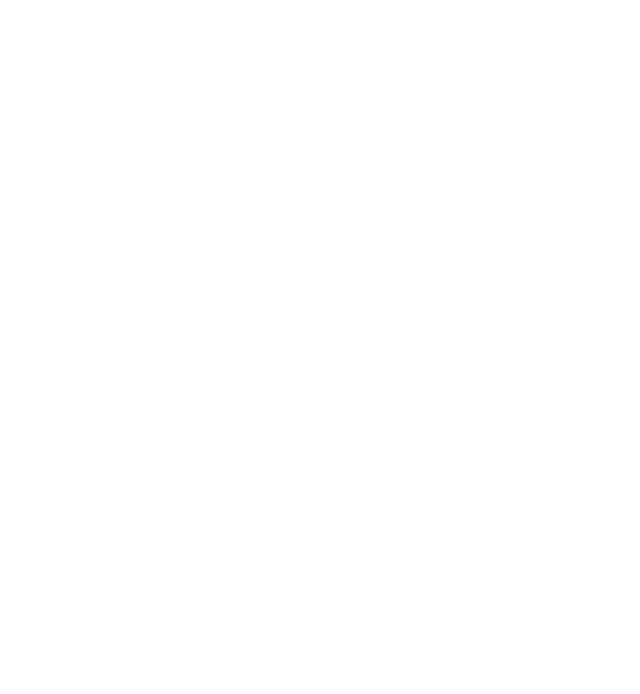
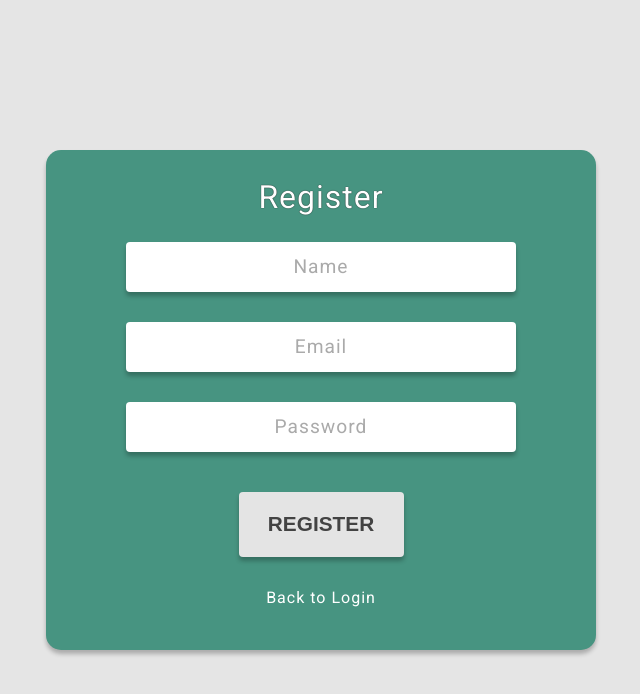
Before and after one commit to tmavrin/project-manager, an Angular app: page /register in a window 1280 px wide. Before the commit this address led to /. Shown: the top 694 px of the page, without its empty margins (319-959 px from the left). Built offline with nearby package versions, Linux system fonts and the light colour scheme.

Commit message:
register

```diff
--- a/src/app/app.module.ts
+++ b/src/app/app.module.ts
@@ -19,6 +19,7 @@
 import { MatNativeDateModule, MatRippleModule } from '@angular/material/core';
 import { UserSelectionDialogComponent } from './components/user-selection-dialog/user-selection-dialog.component';
 import { RegisterComponent } from './pages/register/register.component';
+import { MatSnackBarModule } from '@angular/material/snack-bar';
 
 @NgModule({
   declarations: [
@@ -41,7 +42,8 @@
     DragDropModule,
     MatDialogModule,
     MatDatepickerModule,
-    MatNativeDateModule
+    MatNativeDateModule,
+    MatSnackBarModule
   ],
   providers: [
     {
--- a/src/app/pages/login/login.component.html
+++ b/src/app/pages/login/login.component.html
@@ -4,6 +4,6 @@
     <input formControlName="email" type="text" placeholder="Email">
     <input formControlName="pass" type="password" placeholder="Password">
     <button (click)="onLoginButton()">LOGIN</button>
-    <p routerLink="/home">Need An Account? Register Here!</p>
+    <p routerLink="/register">Need An Account? Register Here!</p>
   </form>
 </div>
--- a/src/app/pages/login/login.component.scss
+++ b/src/app/pages/login/login.component.scss
@@ -19,6 +19,7 @@
       font-size: 2em;
       margin: 5% 0 2% 0;
       text-shadow: 0px 0px 1px #000000;
+      font-weight: normal;
     }
 
     input {
@@ -49,5 +50,10 @@
       background: #e4e4e4;
       box-shadow: 0px 4px 4px #00000040;
     }
+
+    p:hover,
+    button:hover {
+      cursor: pointer;
+    }
   }
 }
--- a/src/app/pages/register/register.component.html
+++ b/src/app/pages/register/register.component.html
@@ -1 +1,10 @@
-<p>register works!</p>
+<div class="register-page">
+  <form [formGroup]="registerForm" class="register-form">
+    <h2>Register</h2>
+    <input formControlName="name" type="text" placeholder="Name">
+    <input formControlName="email" type="text" placeholder="Email">
+    <input formControlName="pass" type="password" placeholder="Password">
+    <button (click)="onRegisterButton()">REGISTER</button>
+    <p routerLink="/login">Back to Login</p>
+  </form>
+</div>
--- a/src/app/pages/register/register.component.scss
+++ b/src/app/pages/register/register.component.scss
@@ -0,0 +1,60 @@
+.register-page {
+  width: 100vw;
+  height: 100vh;
+  background: #E5E5E5;
+  display: flex;
+  justify-content: center;
+  align-items: center;
+
+  .register-form {
+    overflow: hidden;
+    width: 550px;
+    height: 500px;
+    background: #479481;
+    border-radius: 15px;
+    color: white;
+    text-align: center;
+    box-shadow: 0px 4px 4px rgba(0, 0, 0, 0.25);
+
+    h2 {
+      font-size: 2em;
+      margin: 5% 0 2% 0;
+      text-shadow: 0px 0px 1px #000000;
+      font-weight: normal;
+    }
+
+    input {
+      color: #434343;
+      margin: 15px 0;
+      text-align: center;
+      height: 50px;
+      width: 350px;
+      border: none;
+      border-radius: 4px;
+      box-shadow: 0px 4px 4px #00000040;
+      font-size: 1.2em;
+    }
+
+    input::placeholder {
+      color: #aaaaaa;
+    }
+
+    button {
+      margin: 25px auto 15px auto;
+      border: 0;
+      width: 30%;
+      height: 13%;
+      font-weight: bold;
+      font-size: 1.3em;
+      color: #434343;
+      border-radius: 4px;
+      background: #e4e4e4;
+      box-shadow: 0px 4px 4px #00000040;
+    }
+
+    p:hover,
+    button:hover {
+      cursor: pointer;
+    }
+  }
+}
--- a/src/app/pages/register/register.component.ts
+++ b/src/app/pages/register/register.component.ts
@@ -1,4 +1,8 @@
 import { Component, OnInit } from '@angular/core';
+import { FormGroup, FormBuilder, Validators } from '@angular/forms';
+import { AuthService } from 'src/app/services/user/auth.service';
+import { Router } from '@angular/router';
+import { MatSnackBar } from '@angular/material/snack-bar';
 
 @Component({
   selector: 'app-register',
@@ -6,10 +10,48 @@
   styleUrls: ['./register.component.scss']
 })
 export class RegisterComponent implements OnInit {
+  registerForm: FormGroup;
+  invalidRegister: boolean;
 
-  constructor() { }
-
-  ngOnInit() {
+  constructor(private formBuilder: FormBuilder, private authService: AuthService, private router: Router, private snackBar: MatSnackBar) {
+    this.registerForm = this.formBuilder.group({
+      email: ['', Validators.compose([Validators.required, Validators.email])],
+      pass: ['', Validators.compose([Validators.required, Validators.minLength(1)])],
+      name: ['', Validators.required]
+    });
   }
 
+  ngOnInit() {}
+
+
+  onRegisterButton() {
+    if (this.registerForm.valid) {
+      const email = this.registerForm.getRawValue().email;
+      const password = this.registerForm.getRawValue().pass;
+      this.authService.register(email, password, name).then(
+        successs => {
+          this.invalidRegister = false;
+          const snack = this.snackBar.open('Register Successful');
+          setTimeout(() => {
+            snack.dismiss();
+            this.router.navigateByUrl('/login');
+          }, 1500);
+
+        },
+        rejected => {
+          this.invalidRegister = true;
+          const snack = this.snackBar.open('Register Failed');
+          setTimeout(() => {
+            snack.dismiss();
+          }, 1500);
+        }
+      );
+    } else {
+      console.log('Invalid Register');
+      const snack = this.snackBar.open('Register Failed');
+      setTimeout(() => {
+        snack.dismiss();
+      }, 5000);
+    }
+  }
 }
--- a/src/app/services/user/auth.service.ts
+++ b/src/app/services/user/auth.service.ts
@@ -45,6 +45,33 @@
         );
     });
   }
+
+  public register(email: string, password: string, name: string): Promise<any> {
+
+    return new Promise((resolve, reject) => {
+      this.http
+        .post(serverConfig.apiAddress + '/register', {id: '', name, email, password})
+        .toPromise()
+        .then(
+          (data: any) => {
+            console.log(data);
+            if (data.status === 'failure') {
+              this.isAuthenticated = false;
+              reject('Invalid login info. No user with credentials found');
+            } else {
+              this.isAuthenticated = true;
+              resolve(data.response);
+            }
+          },
+          (error: HttpErrorResponse) => {
+            // Unauthorized or other errors
+            this.isAuthenticated = false;
+            console.log(error);
+            reject(error);
+          }
+        );
+    });
+  }
 }
 
 export interface User {
--- a/src/app/services/user/session-interceptor.service.ts
+++ b/src/app/services/user/session-interceptor.service.ts
@@ -22,7 +22,7 @@
   intercept(request: HttpRequest<any>, next: HttpHandler): Observable<HttpEvent<any>> {
     const authHeaders = this.authService.getAuthHeaders();
     request = request.clone({ headers: new HttpHeaders(authHeaders) });
-    console.log(request.headers);
+    console.log(request);
     return next.handle(request);
   }
 }
```
Also changed, not shown: package.json (+12 -12 lines), src/app/app-routing.module.ts (+10 -8 lines), src/app/pages/register/register.module.ts (+5 -4 lines), 1 other file (tests, documents, lock files or other folders).
